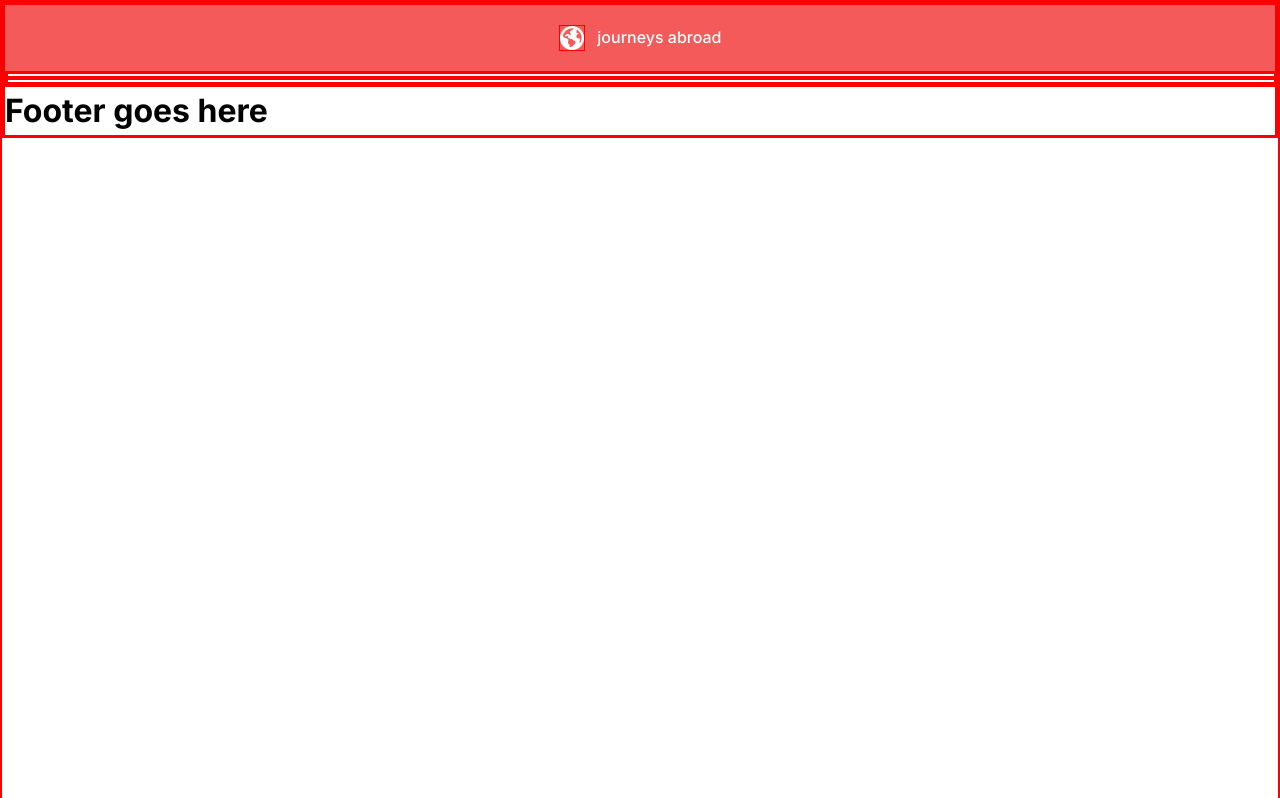
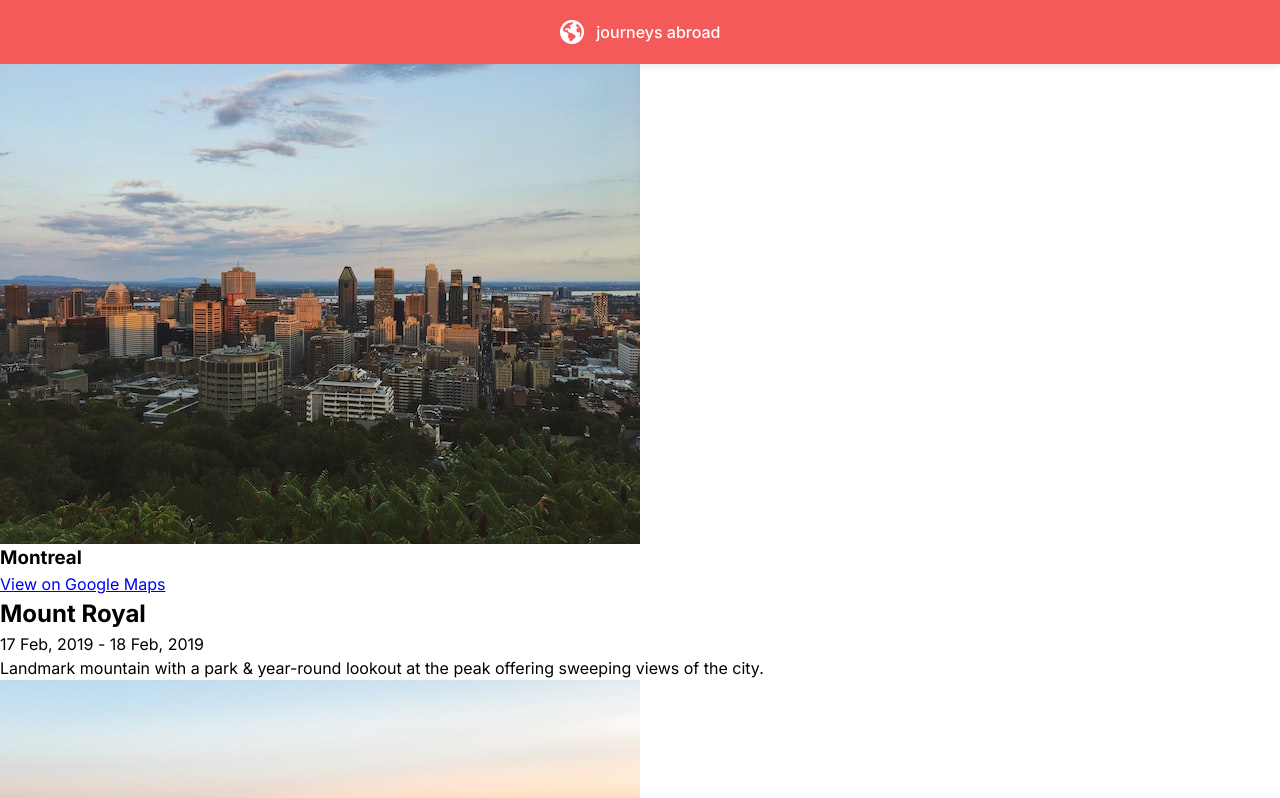
Before and after one commit to reginaldwong/travel-journal, a React (Vite) app: page / in a window 1280 px wide. Shown: the top 798 px of the page. Built offline with nearby package versions, Linux system fonts and the light colour scheme.

Commit message:
edit Card component

```diff
--- a/src/App.css
+++ b/src/App.css
@@ -73,9 +73,9 @@ select {
   }
 }
 
-* {
+/* * {
   border: 1px solid red;
-}
+} */
 
 body {
   font-family: Inter, sans-serif;
--- a/src/components/Card.jsx
+++ b/src/components/Card.jsx
@@ -2,9 +2,12 @@ import React from "react"
 
 const Card = (props) => {
     return (
-        <div>
-            <img src={props.imageUrl} alt="" />
-            <h1>{props.title}</h1>
+        <div className="card">
+            <img src={props.item.imageUrl} alt="" />
+            <h3>{props.item.location}</h3> <a href={props.item.googleMapsUrl}>View on Google Maps</a>
+            <h2>{props.item.title}</h2>
+            <p>{props.item.startDate} - {props.item.endDate}</p>
+            <p>{props.item.description}</p>
         </div>
     )
 }
```
